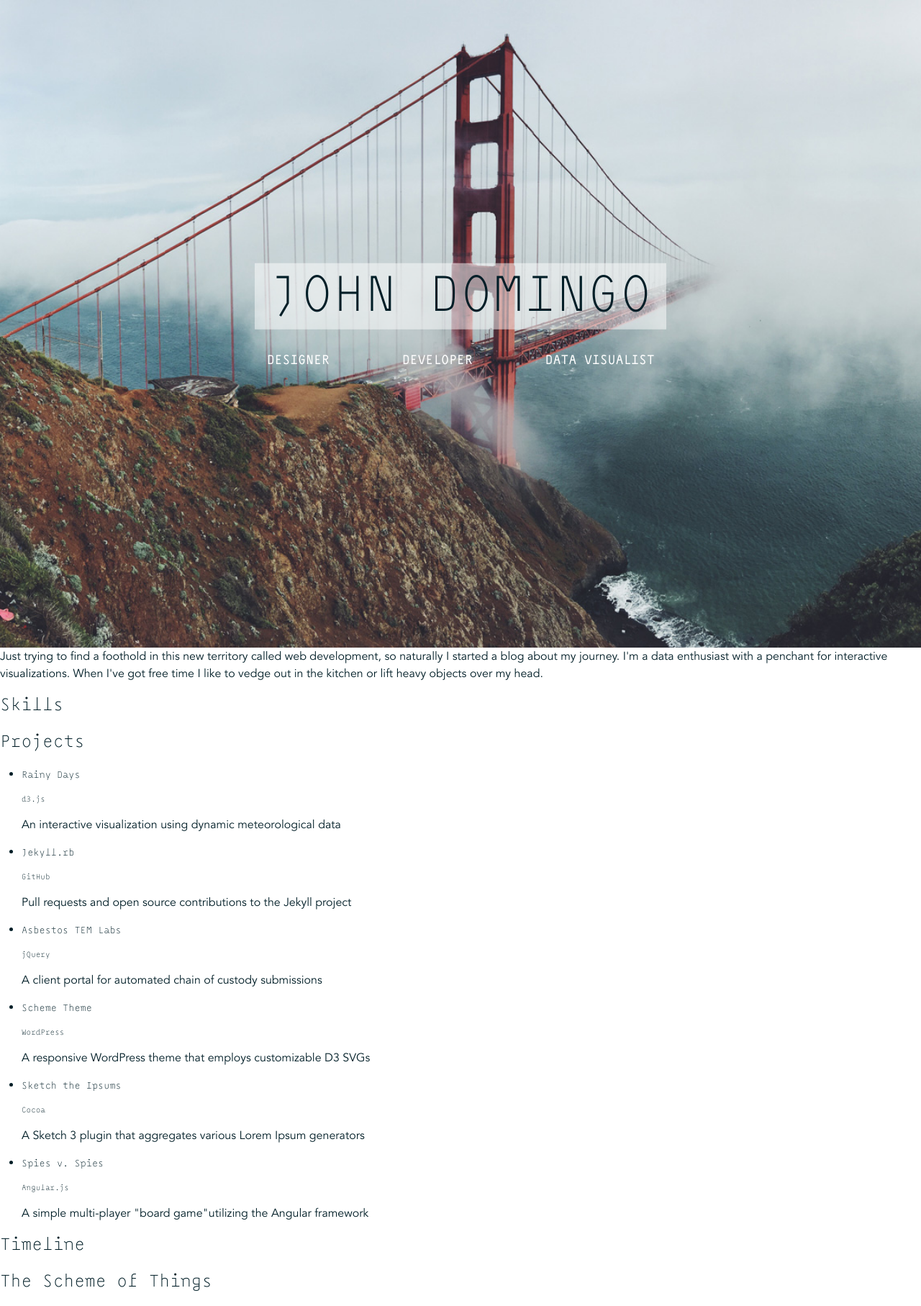
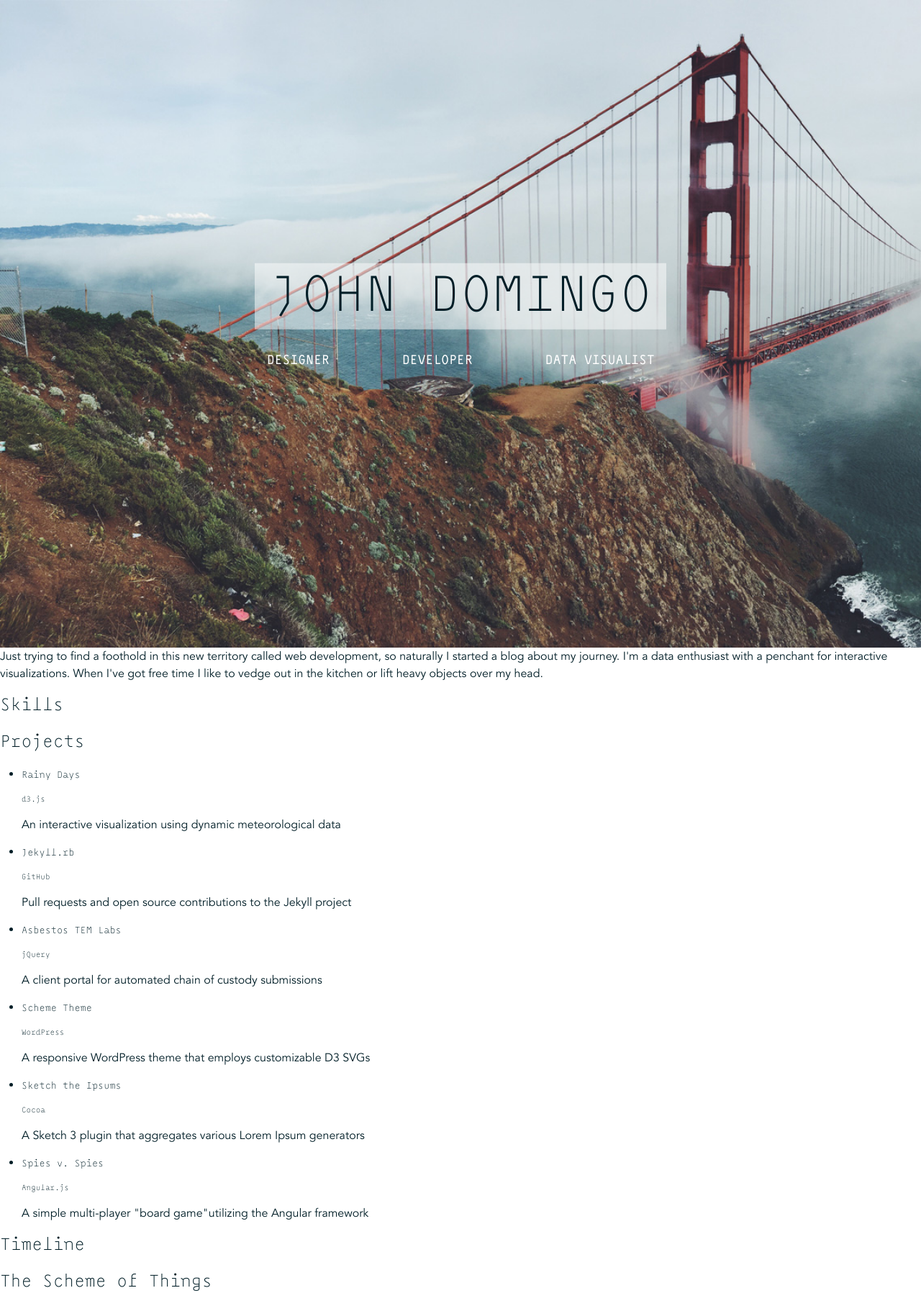
Before and after one commit to jwdomingo/jwdomingo.github.io, a Jekyll site: the page built from index.html, in a window 1280 px wide. Shown: the whole page at 72% size. Built offline with Jekyll 4.4.1, drawn with Linux system fonts in a browser that asks for light colours.

```diff
--- a/_sass/_landing.sass
+++ b/_sass/_landing.sass
@@ -2,8 +2,8 @@
   height: 100vh
   background:
     image: url('/assets/img/ggate516x240@2x.jpg')
+    repeat: no-repeat
     size: cover
-    position: center
     attachment: fixed
   text-transform: uppercase
   text-align: center
```
